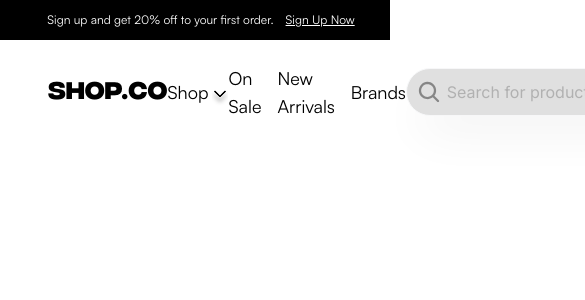
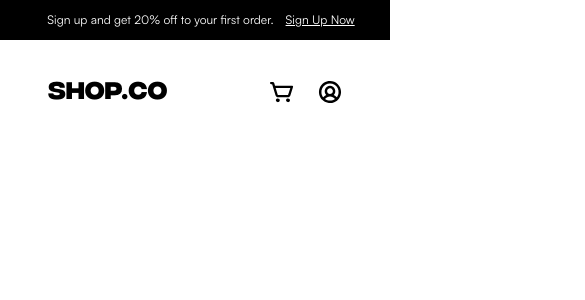
Before and after one commit to srinivas-pradhan/nextjs14-shopco-ecommerce, a Next.js app: page / in a window 390 px wide. Shown: the top 300 px of the page, 585 px wide, since content can reach past the window. Built offline with nearby package versions, Linux system fonts and the light colour scheme.

Commit message:
Update NavBar.tsx

```diff
--- a/components/NavBar.tsx
+++ b/components/NavBar.tsx
@@ -18,7 +18,7 @@ const NavBar = () => {
             className="font-integral-cf-bold xl:text-4xl lg:text-3xl text-2xl cursor-default ml-12">
                 SHOP.CO
             </div>
-            <div className="justify-between items-center mt-2">
+            <div className="hidden lg:flex justify-between items-center mt-2">
                 <ul className="
                     font-satoshi
                     text-lg
@@ -49,7 +49,7 @@ const NavBar = () => {
                 </ul>
             </div>
             <div >
-                <div className="relative mt-2" onSubmit={()=>{}}>
+                <div className="relative mt-2 hidden lg:flex " onSubmit={()=>{}}>
                     <input
                         type="text"
                         className="
@@ -60,7 +60,7 @@ const NavBar = () => {
                             h-12
                             xl:w-[577px]
                             lg:w-[400px]
-                            md:w-[200px]
+                            md:w-[300px]
                             bg-spanish-gray
                             opacity-30
                             placeholder-black
```
